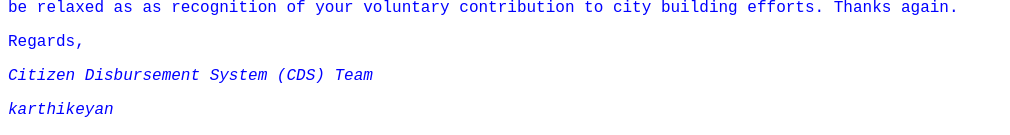
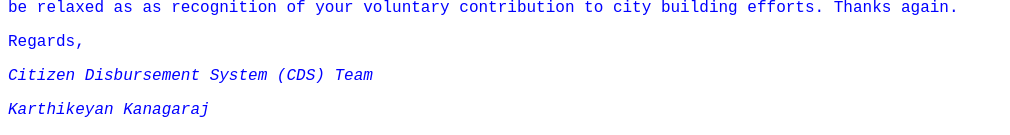
Before and after one commit to kkarthee/kar_govtec, a Flask app: template templates/index.html in a window 1280 px wide. Shown: the part 137-272 px from the top of the page, without its empty margins (0-1010 px from the left). Run offline with Flask 2, Linux system fonts and the light colour scheme; the template is opened without the code that fills it, so the values that code supplies are empty.

Commit message:
Full name

```diff
--- a/templates/index.html
+++ b/templates/index.html
@@ -5,6 +5,6 @@
 <p style="font-family:'Courier New';color:blue">&nbsp; &nbsp; &nbsp; &nbsp; &nbsp;This year, We are planning to pony up your vault with our surplus cash. This will be the small appreciation for your help to contribute our society. And also We want to recognize each working class heros, So we decided to reduce some fraction of tax to be relaxed as as recognition of your voluntary contribution to city building efforts. Thanks again.</span></p>
 <p style="font-family:'Courier New';color:blue">Regards,</p>
 <p style="font-family:'Courier New';color:blue"><i>Citizen Disbursement System (CDS) Team</i></p>
-<p style="font-family:'Courier New';color:blue"><i>karthikeyan</i></p>
+<p style="font-family:'Courier New';color:blue"><i>Karthikeyan Kanagaraj</i></p>
 <p style="font-family:'verdana';color: brown;text-align: center;"> <b> This site visted by  {{count}}  times since deployment. </b> </p>
 </html>
```
